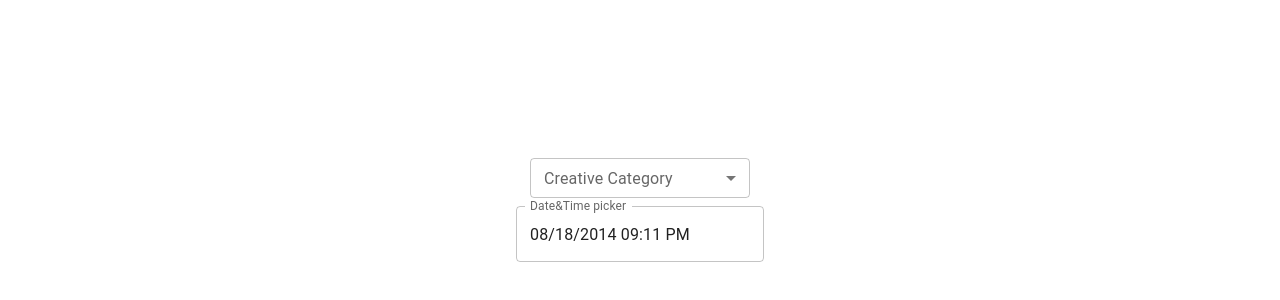
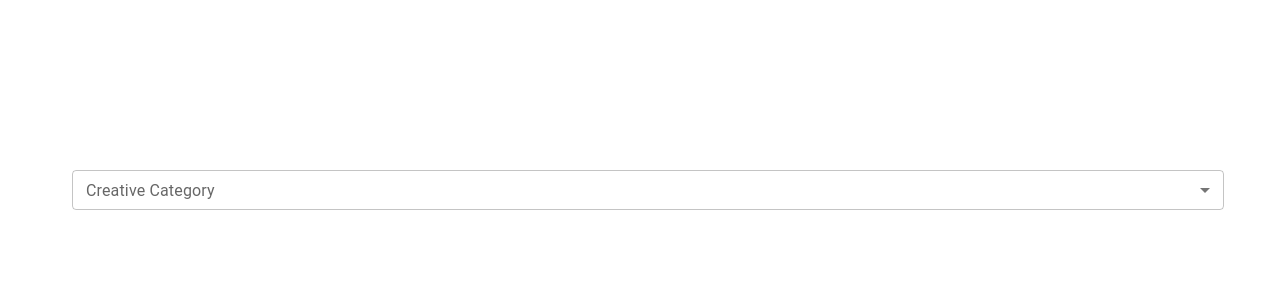
Before and after one commit to veerbal1/creative-processing, a Next.js app: page / in a window 1280 px wide. Shown: the part 194-494 px from the top of the page. Built offline with nearby package versions, Linux system fonts and the light colour scheme.

Commit message:
Minor layout update

```diff
--- a/components/App.js
+++ b/components/App.js
@@ -1,4 +1,4 @@
-import { Collapse, Container } from '@mui/material';
+import { Collapse, Container, Grid } from '@mui/material';
 import React from 'react';
 import DateTimeSelector from './DateTimeSelector';
 import DropZone from './DropZone';
@@ -22,11 +22,25 @@ const App = () => {
         minHeight: '100vh',
       }}
     >
-      <TypeSelector state={type} handleChange={setType} list={creativeTypes} />
-      <DateTimeSelector />
-      <Collapse in={type !== ''}>
-        <DropZone handleDrop={() => null} />
-      </Collapse>
+      <Grid container spacing={2}>
+        <Grid item xs={12}>
+          <TypeSelector
+            state={type}
+            handleChange={setType}
+            list={creativeTypes}
+          />
+        </Grid>
+        <Grid item xs={12}>
+          <Collapse in={type !== ''}>
+            <DateTimeSelector />
+          </Collapse>
+        </Grid>
+        <Grid item xs={12}>
+          <Collapse in={type !== ''}>
+            <DropZone handleDrop={() => null} />
+          </Collapse>
+        </Grid>
+      </Grid>
     </Container>
   );
 };
--- a/components/TypeSelector.js
+++ b/components/TypeSelector.js
@@ -3,7 +3,7 @@ import React from 'react';
 
 const TypeSelector = ({ list, state, handleChange }) => {
   return (
-    <FormControl sx={{ m: 1, minWidth: 220 }} size="small">
+    <FormControl sx={{ m: 1, width: '100%' }} size="small">
       <InputLabel id="demo-select-small">Creative Category</InputLabel>
       <Select
         labelId="demo-select-small"
@@ -11,6 +11,7 @@ const TypeSelector = ({ list, state, handleChange }) => {
         value={state}
         label="Creative Category"
         onChange={(e) => handleChange(e.target.value)}
+        fullWidth
       >
         <MenuItem value="">
           <em>None</em>
```
